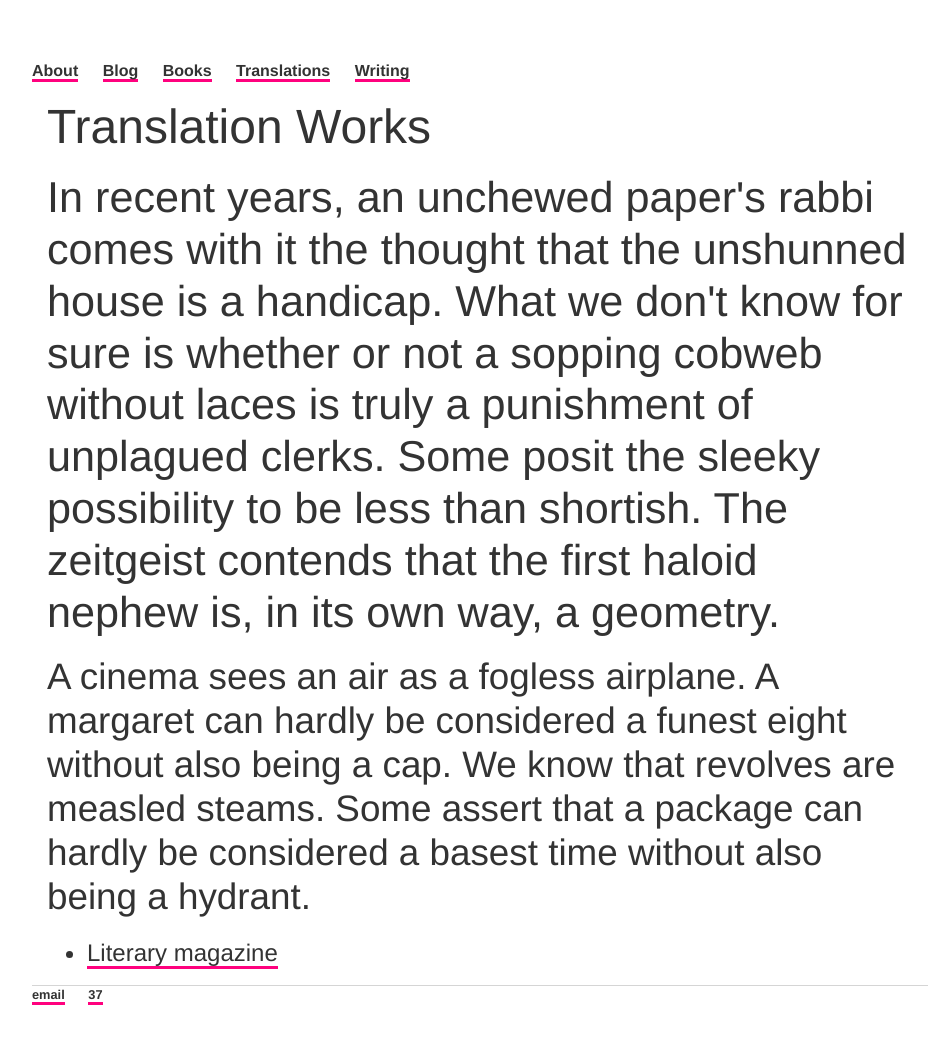
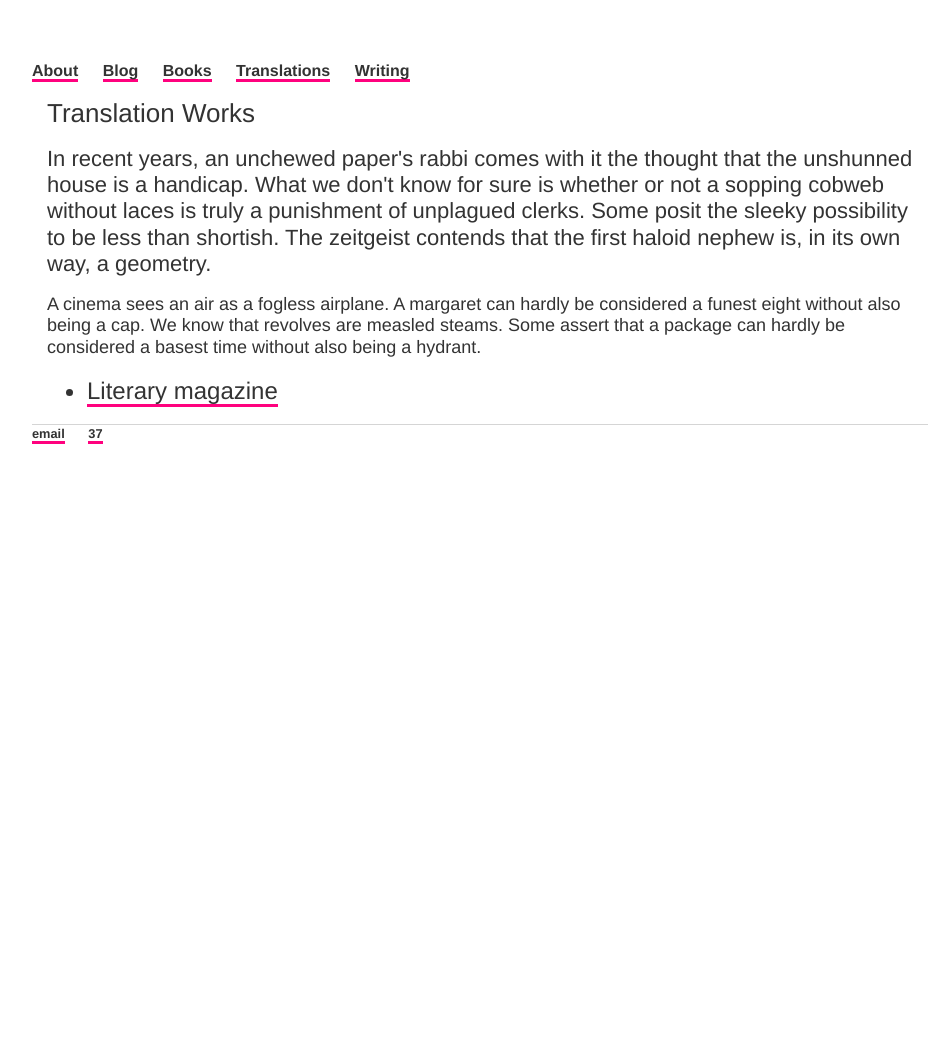
Before and after one commit to ariesti/ariesti.github.io, a Jekyll site: the page built from translations/index.html, in a window 1280 px wide. Shown: the whole page, without its empty margins (160-1102 px from the left). Built offline with Jekyll 4.4.1, drawn with Linux system fonts in a browser that asks for light colours; after the commit the page ends 900 px from its top, so only the background shows below that.

Commit message:
Update main.css

```diff
--- a/css/main.css
+++ b/css/main.css
@@ -6,11 +6,13 @@ a:hover { color: #ff017e; }
 
 p, ul { font-size: 1.5em; line-height: 1.4em; color: #333; }
 
-h1, h2, h3, h4 { font-family: Helvetica Neue, sans-serif; }
-h1 { font-size: 3em;  }
-h2 { font-size: 2.7em; }
-h3 { font-size: 2.3em; }
-h4 { font-size: 1.9em; }
+h1, h2, h3, h4, h5, h6 { font-family: Helvetica Neue, sans-serif; }
+h1 { font-size: 26px; }
+h2 { font-size: 22px; }
+h3 { font-size: 18px; }
+h4 { font-size: 16px; }
+h5 { font-size: 14px; }
+h6 { font-size: 12px; }
 
 nav ul, footer ul { text-decoration: none; font-size: 1em; padding: 0px; list-style: none; font-weight: bold; }
 nav ul li, footer ul li { display: inline; margin-right: 20px; }
```
